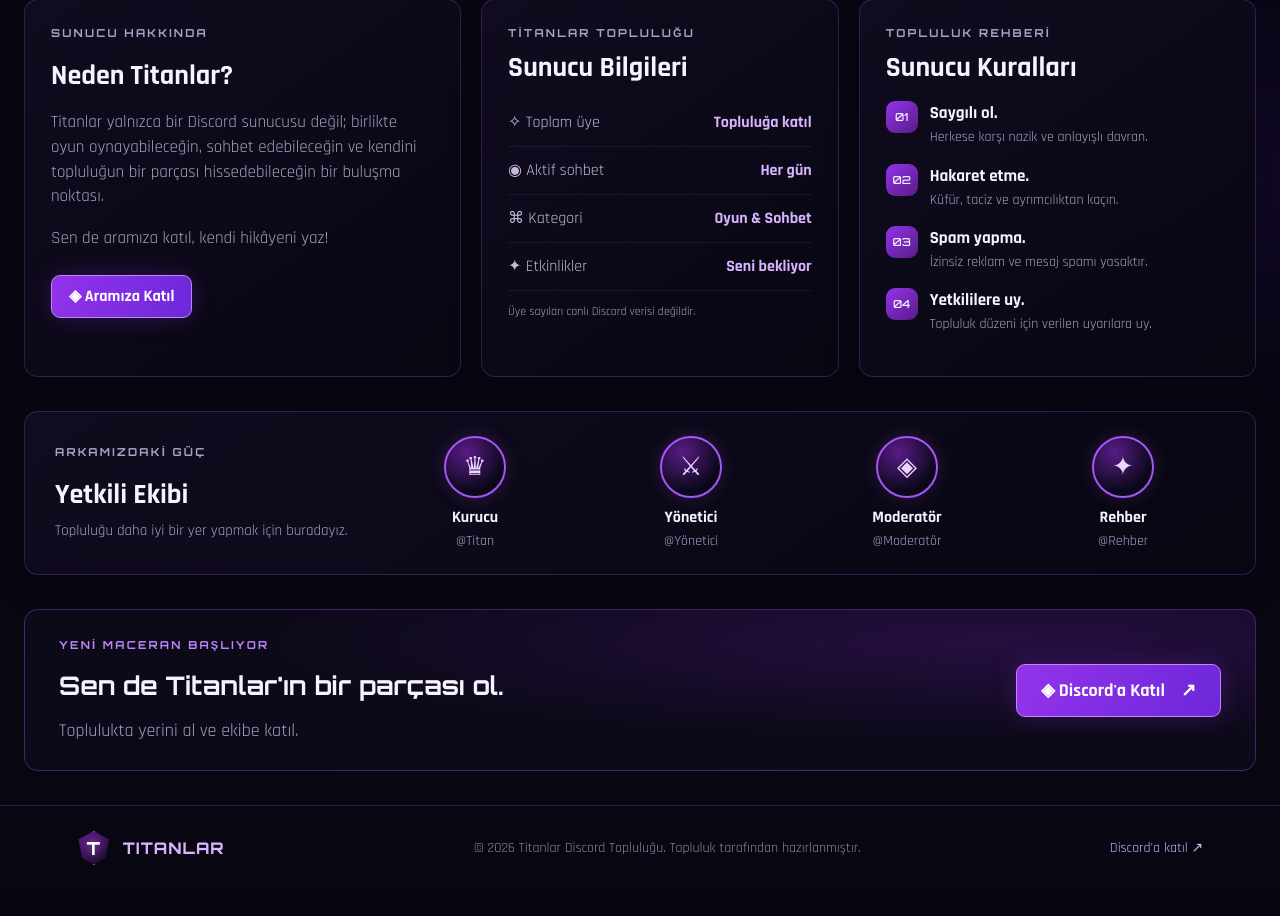
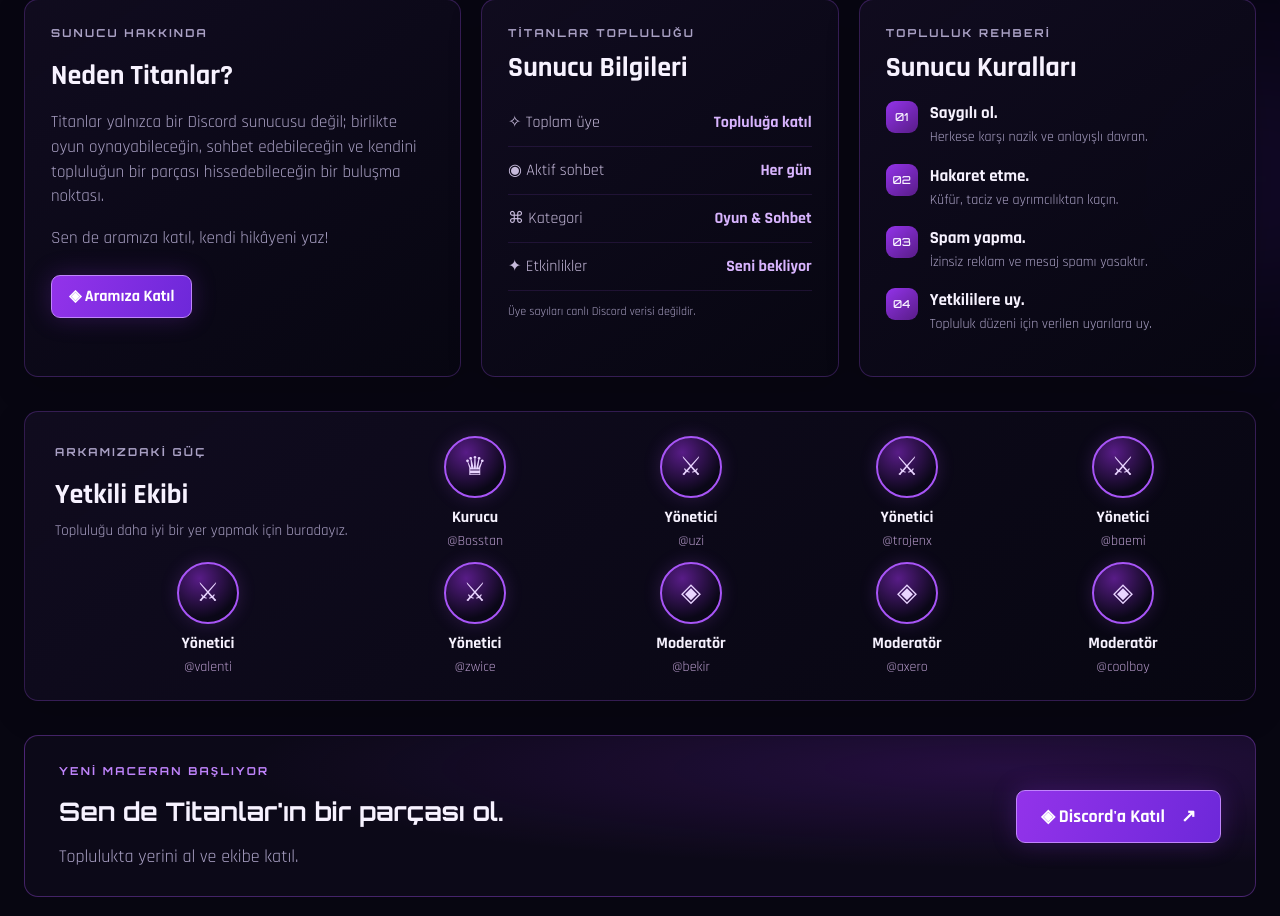
Before and after one commit to Altanrec/titanlar, a Flask app: page / in a window 1280 px wide; the page is wider, and only the part inside the window is pictured. Shown: the part 841-1757 px from the top of that part. Before the commit the page ends 1706 px from the top of that part, so only its background shows below. Run offline with Flask 3, Linux system fonts and the light colour scheme.

Commit message:
Add new team members to the index.html

```diff
--- a/templates/index.html
+++ b/templates/index.html
@@ -78,10 +78,15 @@
 
     <section class="team panel section-wrap" id="team">
       <div class="team-intro"><p class="eyebrow">ARKAMIZDAKİ GÜÇ</p><h2>Yetkili Ekibi</h2><p>Topluluğu daha iyi bir yer yapmak için buradayız.</p></div>
-      <div class="team-member"><div class="avatar">♛</div><strong>Kurucu</strong><span>@Titan</span></div>
-      <div class="team-member"><div class="avatar">⚔</div><strong>Yönetici</strong><span>@Yönetici</span></div>
-      <div class="team-member"><div class="avatar">◈</div><strong>Moderatör</strong><span>@Moderatör</span></div>
-      <div class="team-member"><div class="avatar">✦</div><strong>Rehber</strong><span>@Rehber</span></div>
+      <div class="team-member"><div class="avatar">♛</div><strong>Kurucu</strong><span>@Bosstan</span></div>
+      <div class="team-member"><div class="avatar">⚔</div><strong>Yönetici</strong><span>@uzi</span></div>
+      <div class="team-member"><div class="avatar">⚔</div><strong>Yönetici</strong><span>@trojenx</span></div>
+      <div class="team-member"><div class="avatar">⚔</div><strong>Yönetici</strong><span>@baemi</span></div>
+      <div class="team-member"><div class="avatar">⚔</div><strong>Yönetici</strong><span>@valenti</span></div>
+      <div class="team-member"><div class="avatar">⚔</div><strong>Yönetici</strong><span>@zwice</span></div>
+      <div class="team-member"><div class="avatar">◈</div><strong>Moderatör</strong><span>@bekir</span></div>
+      <div class="team-member"><div class="avatar">◈</div><strong>Moderatör</strong><span>@axero</span></div>
+      <div class="team-member"><div class="avatar">◈</div><strong>Moderatör</strong><span>@coolboy</span></div>
     </section>
 
     <section class="join-banner section-wrap">
```
